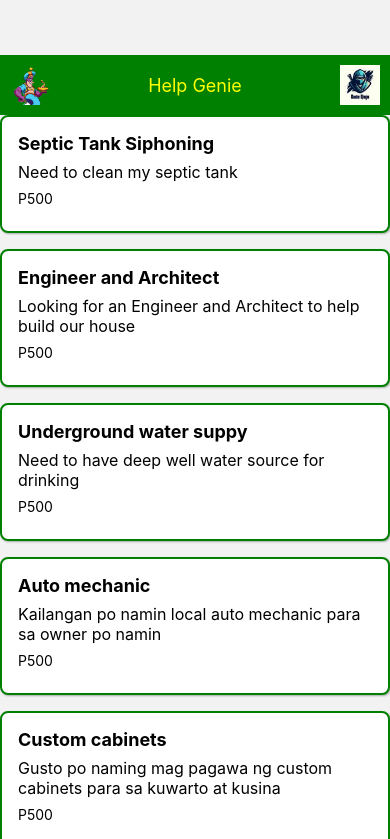
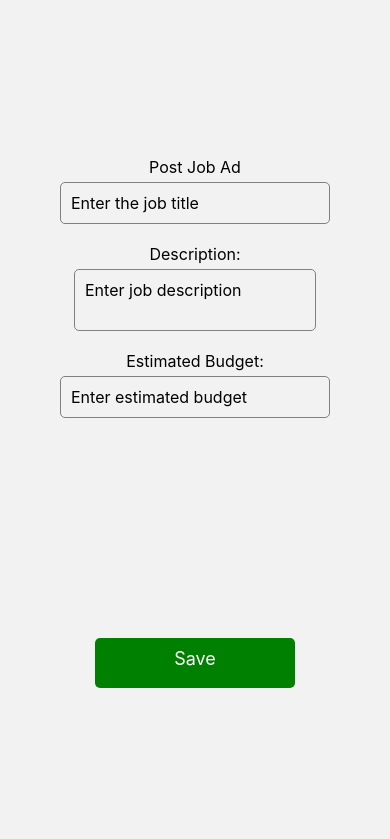
Before and after one commit to jaypersanchez/helpgenie-mobile, a React Native app: screen /PostJobAd in a window 390 px wide. Shown: the top 839 px of the page. Built offline with nearby package versions, Linux system fonts and the light colour scheme.

Commit message:
added component to post job ad

```diff
--- a/App.js
+++ b/App.js
@@ -7,11 +7,13 @@ import Card from './components/PostCard'
 import { NavigationContainer } from '@react-navigation/native';
 import { createStackNavigator } from '@react-navigation/stack';
 import MainApp from './components/MainApp';
+import PostJobAd from './components/PostJobAd';
 
 const Stack = createStackNavigator();
 
 const App = () => {
 
+  //const [user, setUser] = useState(null)
   const [user, setUser] = useState({
     id: 1,
     username: 'exampleUser',
@@ -29,6 +31,7 @@ const App = () => {
           // Render the login/signup screen if the user is not logged in
           <Stack.Screen name="AuthScreen" component={AuthScreen} />
         )}
+        <Stack.Screen name="PostJobAd" component={PostJobAd} />
       </Stack.Navigator>
     </NavigationContainer>
   );
--- a/components/AuthScreen.js
+++ b/components/AuthScreen.js
@@ -1,13 +1,23 @@
 // AuthScreen.js
-import React from 'react';
-import { View, Text, TextInput, Button, StyleSheet } from 'react-native';
+import React, { useState } from 'react';
+import { View, Text, TextInput, Button, StyleSheet, TouchableOpacity } from 'react-native';
 import MainApp from './MainApp';
 
 const AuthScreen = ({ navigation }) => {
+
+  const [user, setUser] = useState({
+    id: 1,
+    username: 'exampleUser',
+    email: 'user@example.com',
+    // Other user data you want to include
+  });
+
+
   const handleLogin = () => {
     // Implement your login logic here
     // For simplicity, let's assume the user is logged in after clicking the login button
-    navigation.replace('MainApp'); // Navigate to the main app screen
+    //navigation.replace('MainApp'); // Navigate to the main app screen
+    navigation.navigate('MainApp')
   };
 
   return (
@@ -16,7 +26,12 @@ const AuthScreen = ({ navigation }) => {
         <Text>Login/Signup Screen</Text>
         <TextInput style={styles.input} placeholder="Username" />
         <TextInput style={styles.input} placeholder="Password" secureTextEntry />
-        <Button title="Login" onPress={handleLogin} />
+
+        <View style={styles.container}>
+      <TouchableOpacity onPress={handleLogin} style={styles.greenButton}>
+        <Text style={styles.buttonText}>Login</Text>
+      </TouchableOpacity>
+    </View>
       </View>
     </View>
   );
@@ -34,6 +49,22 @@ const styles = StyleSheet.create({
   input: {
     marginBottom: 16, // Add some spacing between input fields
   },
+  greenButton: {
+    backgroundColor: 'green', // Set the background color to green
+    width: 200, // Set the width
+    height: 50,  // Set the height
+    paddingVertical: 10, // Add vertical padding
+    paddingHorizontal: 10, // Add horizontal padding
+    borderRadius: 5, // Optional: Add rounded corners to the button
+    alignSelf: 'center', // Center the button horizontally
+    marginTop: 5, // Add some top margin for spacing
+    marginTop: 200,
+  },
+  buttonText: {
+    color: 'white', // Set the text color to white for better visibility on a green background
+    textAlign: 'center', // Center the text horizontally
+    fontSize: 18,
+  },
 });
 
 export default AuthScreen;
--- a/components/FotterBar.js
+++ b/components/FotterBar.js
@@ -1,11 +1,23 @@
 import React from 'react';
-import { View, Text, StyleSheet } from 'react-native';
+import { View, Text, StyleSheet, TouchableOpacity } from 'react-native';
 import Icon from 'react-native-vector-icons/FontAwesome';
+import { createBottomTabNavigator } from '@react-navigation/bottom-tabs';
+import { useNavigation } from '@react-navigation/native';
 
 const FooterBar = () => {
+
+  const navigation = useNavigation();
+
+  const handlePlusSquarePress = () => {
+    navigation.navigate('PostJobAd');
+  };
+
   return (
     <View style={styles.footer}>
-      <Icon name="plus-square" size={30} color="white" />
+
+      <TouchableOpacity onPress={handlePlusSquarePress}>
+        <Icon name="plus-square" size={30} color="white" />
+      </TouchableOpacity>
       <Icon name="search" size={30} color="white" />
       <Icon name="envelope" size={30} color="white" />
     </View>
--- a/components/MainApp.js
+++ b/components/MainApp.js
@@ -1,14 +1,29 @@
-import React, { useState } from 'react';
+import React, { useState, useEffect, useCallback } from 'react';
 import { StyleSheet, Text, View, ScrollView } from 'react-native';
 import { StatusBar } from 'expo-status-bar';
 import HeaderBar from './HeaderBar';
 import FooterBar from './FotterBar';
 import AuthScreen from './AuthScreen';
 import Card from './PostCard'
-import { NavigationContainer } from '@react-navigation/native';
+import { NavigationContainer, useFocusEffect } from '@react-navigation/native';
 import { createStackNavigator } from '@react-navigation/stack';
+import { useRoute } from '@react-navigation/native';
+import { createBottomTabNavigator } from '@react-navigation/bottom-tabs';
+import { useNavigation } from '@react-navigation/native';
 
 const MainApp = () => {
+
+    const navigation = useNavigation();
+    const route = useRoute();
+    const user = route.params?.user;
+
+    useFocusEffect(
+        useCallback(() => {
+          if (user?.email) {
+            console.log(`MainApp User State ${user.id}::${user.username}::${user.email}`)
+          }
+        }, [])
+      );
 
     // Dummy data for 5 cards
     const cards = [
--- /dev/null
+++ b/components/PostJobAd.js
@@ -0,0 +1,103 @@
+import React, { useState } from 'react';
+import { View, Text, TextInput, Button, StyleSheet, TouchableOpacity, Alert } from 'react-native';
+
+const PostJobAd = ({ navigation, onSave }) => {
+  const [title, setTitle] = useState('');
+  const [description, setDescription] = useState('');
+  const [budget, setBudget] = useState('');
+
+  const handleSave = () => {
+    // Perform any validation or processing of the input data here
+    const jobAd = {
+      title,
+      description,
+      budget: parseFloat(budget) || 0, // Convert budget to a number or set to 0 if it's not a valid number
+    };
+
+    // Show a success alert
+    Alert.alert('Success', 'Job Ad saved successfully', [
+        {
+          text: 'OK',
+          onPress: () => {
+            // Navigate back to the MainApp component
+            navigation.navigate('MainApp');
+          },
+        },
+    ]);
+
+    console.log(`Save Job Ad Post`)
+    //onSave(jobAd); // Pass the jobAd data to the parent component
+  };
+
+  return (
+    <View style={styles.container}>
+      <Text style={styles.label}>Post Job Ad</Text>
+      <TextInput
+        style={styles.input}
+        placeholder="Enter the job title"
+        value={title}
+        onChangeText={setTitle}
+      />
+
+      <Text style={styles.label}>Description:</Text>
+      <TextInput
+        style={styles.input}
+        placeholder="Enter job description"
+        value={description}
+        onChangeText={setDescription}
+        multiline={true}
+      />
+
+      <Text style={styles.label}>Estimated Budget:</Text>
+      <TextInput
+        style={styles.input}
+        placeholder="Enter estimated budget"
+        value={budget}
+        onChangeText={setBudget}
+        keyboardType="numeric"
+      />
+
+      <TouchableOpacity onPress={handleSave} style={styles.greenButton}>
+        <Text style={styles.buttonText}>Save</Text>
+      </TouchableOpacity>
+    </View>
+  );
+};
+
+const styles = StyleSheet.create({
+  container: {
+    flex: 1,
+    justifyContent: 'center',
+    alignItems: 'center',
+  },
+  label: {
+    fontSize: 16,
+    marginBottom: 5,
+  },
+  input: {
+    fontSize: 16,
+    marginBottom: 20,
+    borderColor: 'gray',
+    borderWidth: 1,
+    borderRadius: 5,
+    padding: 10,
+  },
+  greenButton: {
+    backgroundColor: 'green', // Set the background color to green
+    width: 200, // Set the width
+    height: 50,  // Set the height
+    paddingVertical: 10, // Add vertical padding
+    paddingHorizontal: 10, // Add horizontal padding
+    borderRadius: 5, // Optional: Add rounded corners to the button
+    alignSelf: 'center', // Center the button horizontally
+    marginTop: 5, // Add some top margin for spacing
+    marginTop: 200,
+  },
+  buttonText: {
+    color: 'white', // Set the text color to white for better visibility on a green background
+    textAlign: 'center', // Center the text horizontally
+    fontSize: 18,
+  },
+});
+
+export default PostJobAd;
--- a/package.json
+++ b/package.json
@@ -9,6 +9,7 @@
     "web": "expo start --web"
   },
   "dependencies": {
+    "@react-navigation/bottom-tabs": "^6.5.11",
     "@react-navigation/native": "^6.1.9",
     "@react-navigation/stack": "^6.3.20",
     "expo": "~49.0.15",
```
Also changed, not shown: 2 other files (tests, documents, lock files or other folders).
